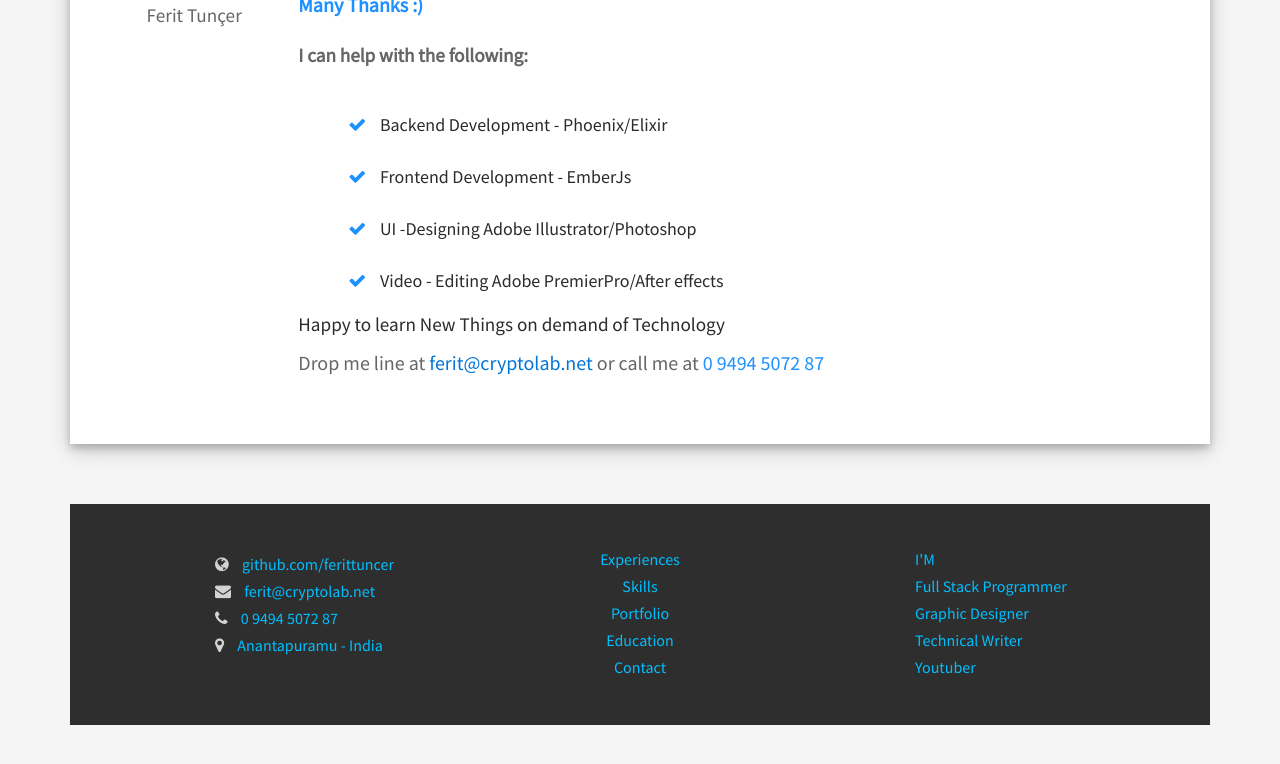
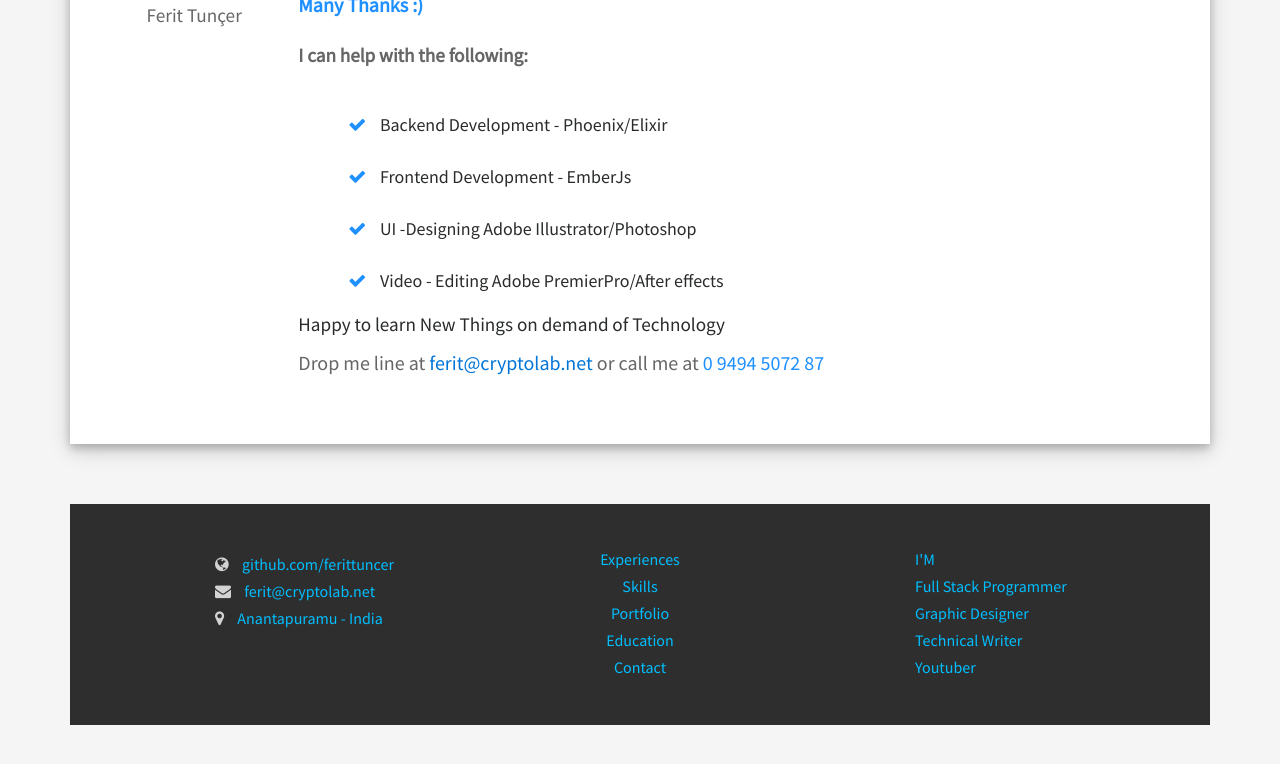
Before and after one commit to ferittuncer/ferittuncer.github.io, a Jekyll site: the page built from index.html, in a window 1280 px wide and 900 px high, scrolled down 3988 px, cut to the strip 107-871 px from the top of the window. Built offline with Jekyll 4.4.1, drawn with Linux system fonts in a browser that asks for light colours; a style sheet for code colours, icons or effects is not loaded.

Commit message:
Update footer.html

```diff
--- a/_includes/footer.html
+++ b/_includes/footer.html
@@ -9,10 +9,6 @@
 
                 <li class="padding-top-3">
                     <i class="fa fa-envelope padding-right-10"></i> <a href="mailto: ferit@cryptolab.net">ferit@cryptolab.net</a>
-                </li>
-
-                <li class="padding-top-3">
-                    <i class="fa fa-phone padding-right-10"></i> 0 9494 5072 87
                 </li>
 
                 <li class="padding-top-3">
```
